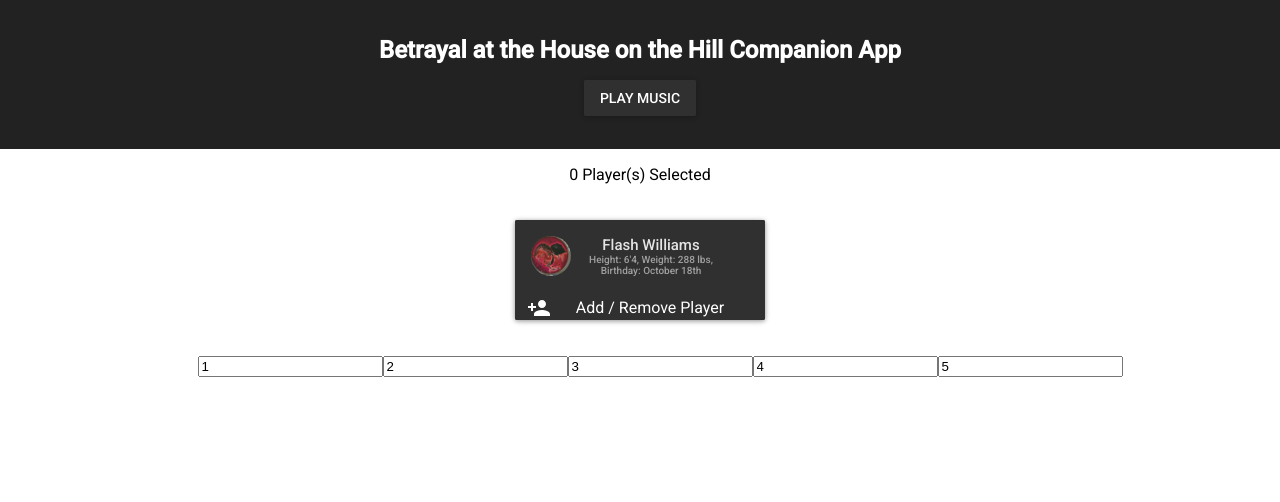
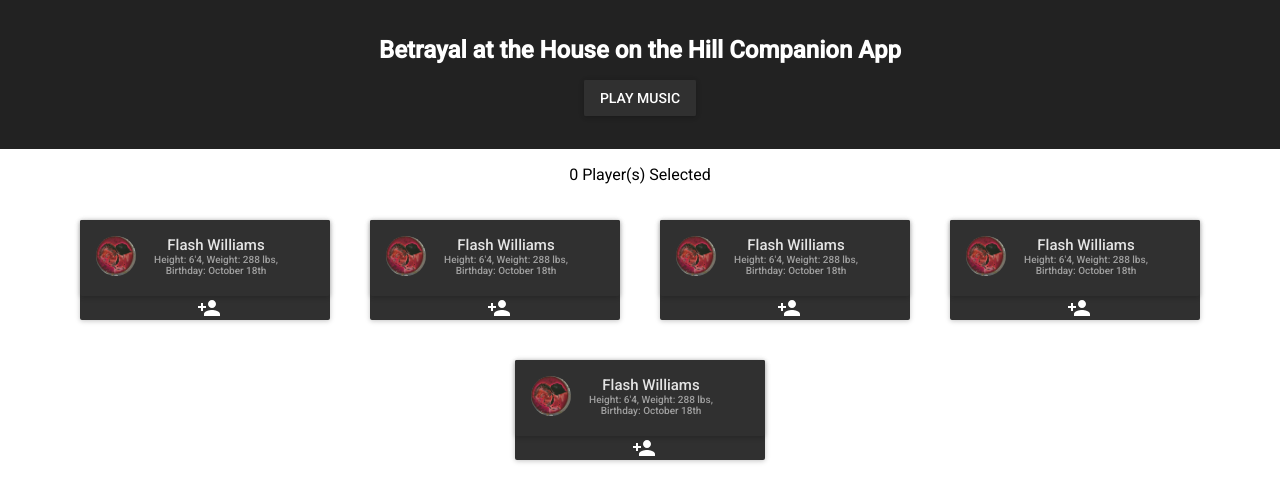
Before and after one commit to oliveir7/betrayal-companion, a React (Create React App) app: page / in a window 1280 px wide. Shown: the top 502 px of the page. Built offline with nearby package versions, Linux system fonts and the light colour scheme; what react-tap-event-plugin would draw is missing.

Commit message:
Improved logic of dynamic elements.
Need to connect the player counter to the dynamic elements selected.

```diff
--- a/src/PlayerSelection.jsx
+++ b/src/PlayerSelection.jsx
@@ -17,34 +17,32 @@
     display: 'inline-block'
 };
 
-//const listItems = numbers.map((numbers) => {
-//    return(
-//            <Paper style={style} zDepth={1}>
-//                <Card>
-//                    <Character/>
-//                    <p>{numbers}</p>
-//                    <Checkbox
-//                      checkedIcon={<ActionFavorite />}
-//                      uncheckedIcon={<ActionFavoriteBorder />}
-//                      label= 'Woo!'
-//                      onCheck={ this.boxChecked.bind(this) }/>
-//                </Card>
-//            </Paper>
-//);
-//}
+const boxStyle = {
+    width:30,
+    margin:'0 auto',
+    paddingBottom:'8px'
+}
 
-const NumbersList = (props) => {
+
+const HeroList = (props) => {
   const numbers = props.numbers;
+  const boxChecked = (e, value) => {
+      console.log(e.currentTarget.id);
+  }
   const listItems = numbers.map((number) =>
-    // Correct! Key should be specified inside the array.
-    <input key={number.toString()}
-              value={number} />
-
-  );
+        <Paper style={style} zDepth={1} key={number}>
+            <Card>
+                <Character/>
+            </Card>
+            <Checkbox checkedIcon={<ActionFavorite />}
+                      uncheckedIcon={<ActionFavoriteBorder />}
+                      onCheck={ boxChecked.bind(this) }
+                      style={boxStyle}
+                      id={ 'Hero_' + number } />
+        </Paper>
+    );
   return (
-    <ul>
-      {listItems}
-    </ul>
+    <div>{listItems}</div>
   );
 }
 
@@ -63,7 +61,6 @@
     }
 
     updateCount (bool) {
-        console.log('well this works well..' + bool);
         if(bool){
             let count = this.state.playerCount+1;
             this.setState({playerCount:count});
@@ -78,27 +75,11 @@
         this.updateCount(value)
     }
 
-
-
-
   render() {
     return (
         <div>
             <p>{this.state.playerCount} Player(s) Selected</p>
-
-            <Paper style={style} zDepth={1}>
-                <Card>
-                    <Character/>
-                    <Checkbox
-                      checkedIcon={<ActionFavorite />}
-                      uncheckedIcon={<ActionFavoriteBorder />}
-                      label= 'Add / Remove Player'
-                      onCheck={ this.boxChecked.bind(this) }/>
-                </Card>
-            </Paper>
-
-            <NumbersList numbers={ [1, 2, 3, 4, 5] }></NumbersList>
-
+            <HeroList numbers={ [1, 2, 3, 4, 5] }></HeroList>
         </div>
     );
   }
```
